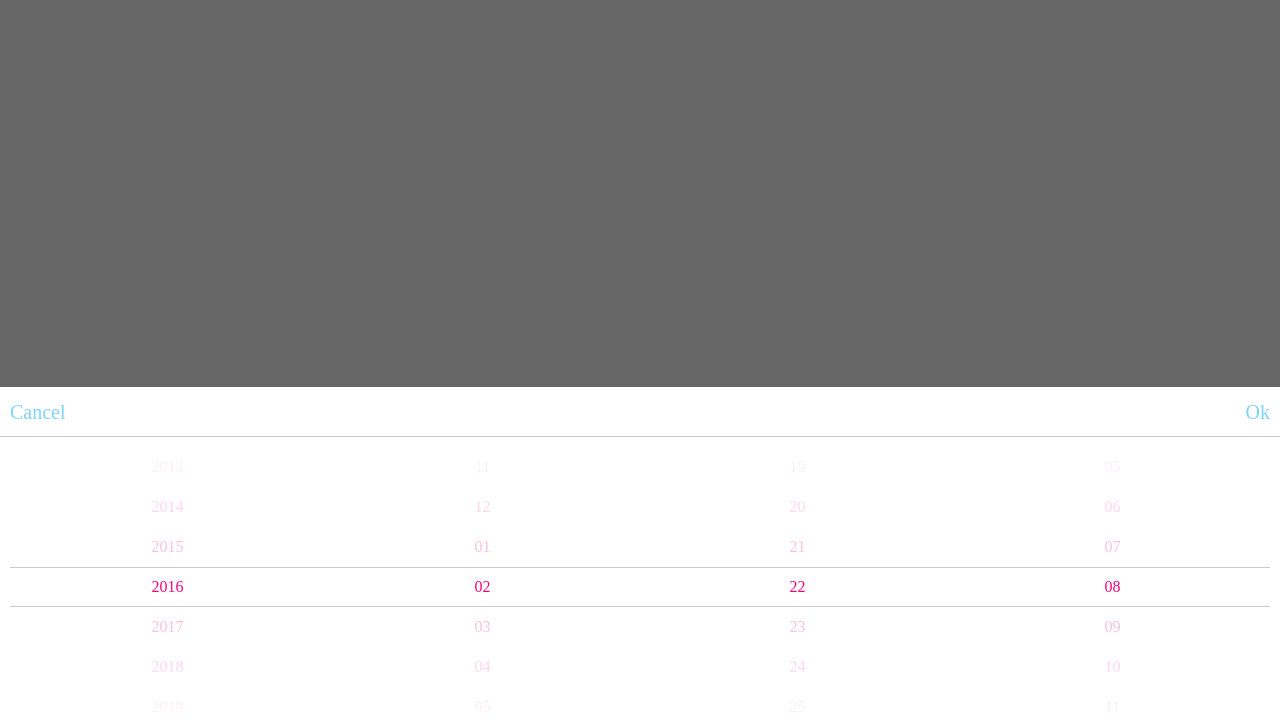
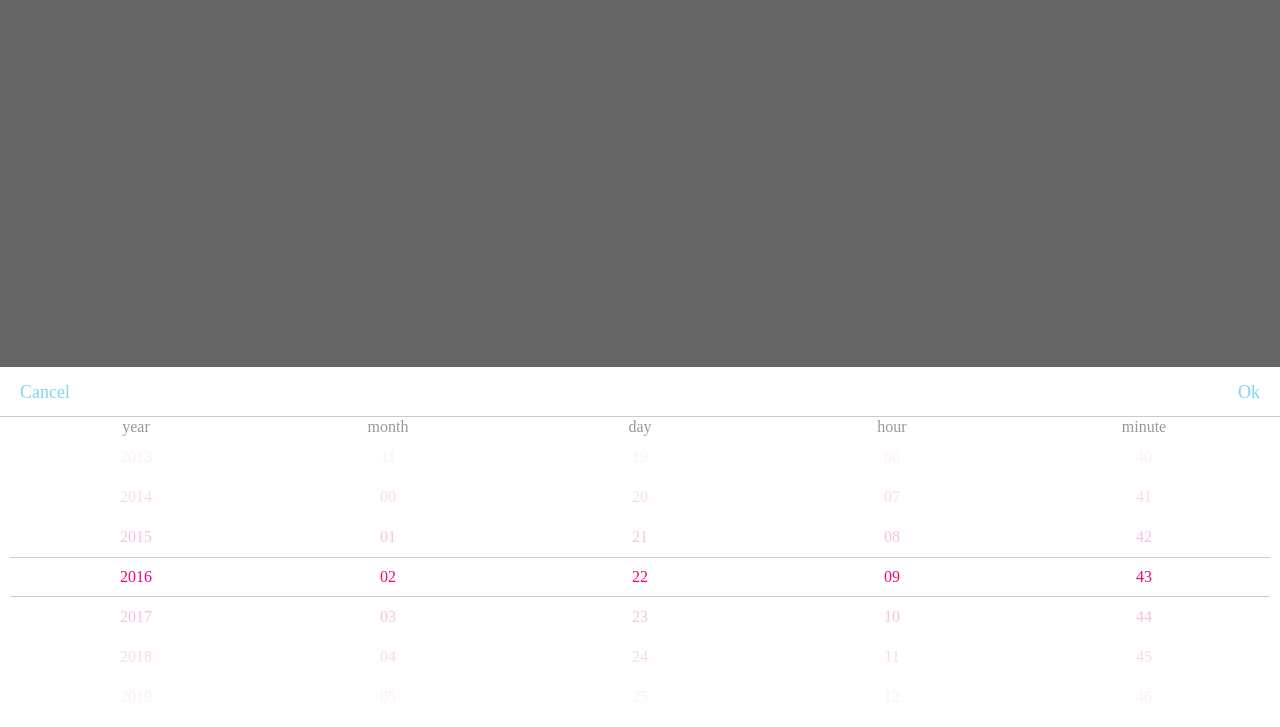
Before and after one commit to wikieswan/mobiledate, a website: page a.html in a window 1280 px wide. Shown: the part 73-800 px from the top of the page. Drawn offline with Linux system fonts and the light colour scheme.

Commit message:
all date js is ok

```diff
--- a/a.html
+++ b/a.html
@@ -21,26 +21,57 @@
 			<div class="md-btn md-cancel">Cancel</div>
 			<div class="md-btn md-sure">Ok</div>
 		</div>
+		<div class="md-unit">
+			<div class="md-col md-col-5">
+				<div class="md-col-unit">year</div>
+			</div>
+			<div class="md-col md-col-5">
+				<div class="md-col-unit">month</div>
+			</div>
+			<div class="md-col md-col-5">
+				<div class="md-col-unit">day</div>
+			</div>
+			<div class="md-col md-col-5">
+				<div class="md-col-unit">hour</div>
+			</div>
+			<div class="md-col md-col-5">
+				<div class="md-col-unit">minute</div>
+			</div>
+
+
+
+
+		</div>
 		<div class="md-body">
-			<div class="md-col md-col-4">
+			<div class="md-col md-col-5">
 				<div class="md-col-mask"></div>
 				<div class="md-col-indicator"></div>
 				<div class="md-col-items md-year"></div>
+
 			</div>
-			<div class="md-col md-col-4">
+			<div class="md-col md-col-5">
 				<div class="md-col-mask"></div>
 				<div class="md-col-indicator"></div>
 				<div class="md-col-items md-month"></div>
+
 			</div>
-			<div class="md-col md-col-4">
+			<div class="md-col md-col-5">
 				<div class="md-col-mask"></div>
 				<div class="md-col-indicator"></div>
 				<div class="md-col-items md-day"></div>
+
 			</div>
-			<div class="md-col md-col-4">
+			<div class="md-col md-col-5">
 				<div class="md-col-mask"></div>
 				<div class="md-col-indicator"></div>
 				<div class="md-col-items md-hour"></div>
+
+			</div>
+			<div class="md-col md-col-5">
+				<div class="md-col-mask"></div>
+				<div class="md-col-indicator"></div>
+				<div class="md-col-items md-min"></div>
+
 			</div>
 		</div>
 	</div>
--- a/js/m-date.js
+++ b/js/m-date.js
@@ -80,6 +80,10 @@ $(function(){
 			yHourStart = touch.clientY;
 			timeHourStart = e.timeStamp;
 		}
+		else if(hasClass(this,'md-min')){
+			yMinStart = touch.clientY;
+			timeMinStart = e.timeStamp;
+		}
 	})
 	$('body').on('touchmove','.md-col-mask',function(e){
 		var touch = e.changedTouches[0]
@@ -97,6 +101,9 @@ $(function(){
 		}
 		else if(hasClass(this,'md-hour')){
 			touchMoveSlide('.md-hour',yMove-yHourStart)
+		}
+		else if(hasClass(this,'md-min')){
+			touchMoveSlide('.md-min',yMove-yMinStart)
 		}
 	})
 	$('body').on('touchend','.md-col-mask',function(e){
@@ -141,6 +148,12 @@ $(function(){
 			sMinus = touchEndMinusLength(timeEnd,timeHourStart,yEnd,yHourStart)
 			y0 = y0 + sMinus;
 			touchEndSlideCycle('.md-hour',y0,24);
+		}
+		else if(hasClass(this,'md-min')){
+			y0 = getTargetTopNumber('.md-min')
+			sMinus = touchEndMinusLength(timeEnd,timeMinStart,yEnd,yMinStart)
+			y0 = y0 + sMinus;
+			touchEndSlideCycle('.md-min',y0,60);
 		}
 
 	})
@@ -241,6 +254,7 @@ $(function(){
 	initMonth()
 	initDay()
 	initHour()
+	initMin()
 	function initYear(year){
 		if(typeof year==='undefined'){
 			year = new Date().format('yyyy')
@@ -262,36 +276,16 @@ $(function(){
 	function initMonth(month){
 		if(typeof month==="undefined"){
 			month = new Date().format('MM')
-			month = month*1;
 		}
-		var monthHtml = '',positoin;
-
-		for(var n=0;n<3;n++){
-			for(var i=0;i<12;i++){
-				monthHtml += '<div class="md-item">' + util.number2Str(i+1) +'</div>'
-			}
-		}
-		positoin = month
-		$('.md-month').html(monthHtml);
-		$('.md-month').css('top',(4-month-12)*40);
-		$('.md-month').attr('val',month)
+		initCycle('.md-month',month,12,1)
 	}
 	function reInitDay(){
-
 		var day = getDay(),
 			month = getMonth(),
 			year = getYear();
-		console.log(day)
 		var days = util.daysInMonth(month,year);
-		var dayHtml = ''
-		for(var n=0;n<3;n++){
-			for(var i=1;i<=days;i++){
-				dayHtml += '<div class="md-item">'+ util.number2Str(i) +'</div>'
-			}
-		}
-		$('.md-day').css('top',(4-day-days)*40);
-		$('.md-day').html(dayHtml);
 
+		initCycle('.md-day',day,days)
 	}
 
 	function initDay(day,month,year){
@@ -308,35 +302,34 @@ $(function(){
 		month = month*1;
 		year = year*1;
 		var days = util.daysInMonth(month,year);
-		var dayHtml = ''
-		for(var n=0;n<3;n++){
-			for(var i=1;i<=days;i++){
-				dayHtml += '<div class="md-item">'+ util.number2Str(i) +'</div>'
-			}
-		}
-		$('.md-day').css('top',(4-day-days)*40);
-		$('.md-day').html(dayHtml);
-		$('.md-day').attr(day);
+		initCycle('.md-day',day,days)
 	}
 	function initHour(hour){
 		if(typeof hour==='undefined'){
 			hour = new Date().format('hh')
 		}
-		hour = hour * 1;
-		var hourHtml = '';
+		initCycle('.md-hour',hour,24)
+	}
+
+	function initMin(min){
+		if(typeof hour==='undefined'){
+			min = new Date().format('mm')
+		}
+		initCycle('.md-min',min,60)
+	}
+
+	function initCycle(targetHolder,value,cycleLen){
+		value = value * 1;
+		var html = '';
 		for(var n=0;n<3;n++){
-			for(var i=0;i<24;i++){
-				hourHtml += '<div class="md-item">'+ util.number2Str(i) +'</div>'
+			for(var i=0;i<cycleLen;i++){
+				html += '<div class="md-item">'+ util.number2Str(i) +'</div>'
 			}
 		}
-		$('.md-hour').css('top',(4-hour-24)*40);
-		$('.md-hour').html(hourHtml);
-		$('.md-hour').attr(hour);
+		$(targetHolder).css('top',(3-value-cycleLen)*40);
+		$(targetHolder).html(html);
+		$(targetHolder).attr(value);
 	}
-
-
-
-
 
 	function yPoitoin2Year(y){
 		y = -1 * y;
@@ -349,8 +342,6 @@ $(function(){
 			index = -(n-4)%cycleLen;
 		return index;
 	}
-
-
 	function getYear(){
 		return getVal('.md-year');
 	}
@@ -360,6 +351,9 @@ $(function(){
 	function getDay(){
 		return getVal('.md-day');
 	}
+	function getHour(){
+		return getVal('.md-hour');
+	}
 	function getVal(target){
 		return $(target).attr('val')*1;
 	}
--- a/scss/main.scss
+++ b/scss/main.scss
@@ -1,11 +1,3 @@
-
-* {
-  	-webkit-box-sizing: border-box;
-  	-moz-box-sizing: border-box;
-  	box-sizing: border-box;
-  	margin: 0;
-  	padding: 0;
-}
 
 .md-overlayer{
 	position: fixed;
@@ -22,7 +14,7 @@
 	bottom: 0;
 	left: 0;
 	right: 0;
-	height: 340px;
+	height: 360px;
 	z-index: 1;
 	background: #fff;
 }
@@ -32,14 +24,16 @@
 	left: 0;
 	width: 100%;
 	height: 50px;
+	padding:0 10px;
+	box-sizing: border-box;
 	border-bottom: 1px solid #ccc;
 	.md-btn{
 		height: 100%;
 		line-height: 50px;
-		font-size: 20px;
+		font-size: 18px;
 		color: #81d4fa;
 		padding:0 10px;
-
+		box-sizing: border-box;
 	}
 	.md-cancel{
 		float: left;
@@ -48,14 +42,6 @@
 		float: right;
 	}
 }
-
-.md-body{
-	position: absolute;
-	top: 60px;
-	left: 0;
-	width: 100%;
-	height: 280px;
-	padding: 0 10px;
 .md-col{
 	position: relative;
 	float: left;
@@ -78,6 +64,15 @@
 .md-col-5{
 	width: 20%;
 }
+.md-body{
+	position: absolute;
+	top: 70px;
+	left: 0;
+	width: 100%;
+	height: 280px;
+	padding: 0 10px;
+	box-sizing: border-box;
+
 	.md-col-mask{
 		position: absolute;
 		top: 0;
@@ -98,6 +93,7 @@
 		height: 40px;
 		border-top: 1px solid #ccc;
 		border-bottom: 1px solid #ccc;
+		box-sizing: border-box;
 	}
 	.md-col-items{
 		position: absolute;
@@ -114,4 +110,28 @@
 		}
 	}
 
+
 }
+.md-unit{
+	position: absolute;
+	top: 50px;
+	left:0px;
+	width:100%;
+	height:20px;
+	padding:0 10px;
+	box-sizing: border-box;
+
+	.md-col-unit{
+		position: absolute;
+		top: 0;
+		left: 0;
+		width: 100%;
+		height: 20px;
+		color: #999;
+		z-index: 4;
+		text-align: center;
+		line-height: 20px;
+		font-size: 16px;
+
+	}
+}
```
Also changed, not shown: css/main.css. Lines whose indentation alone changed are shown as unchanged.
